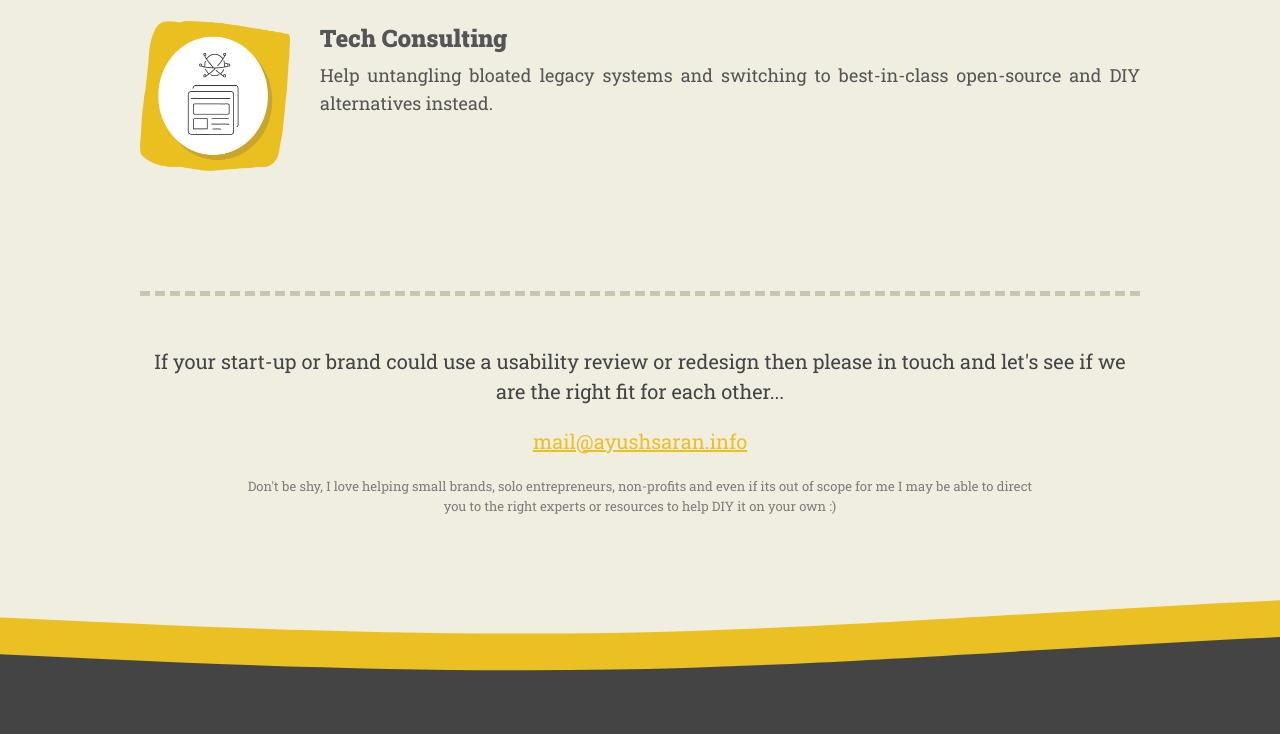
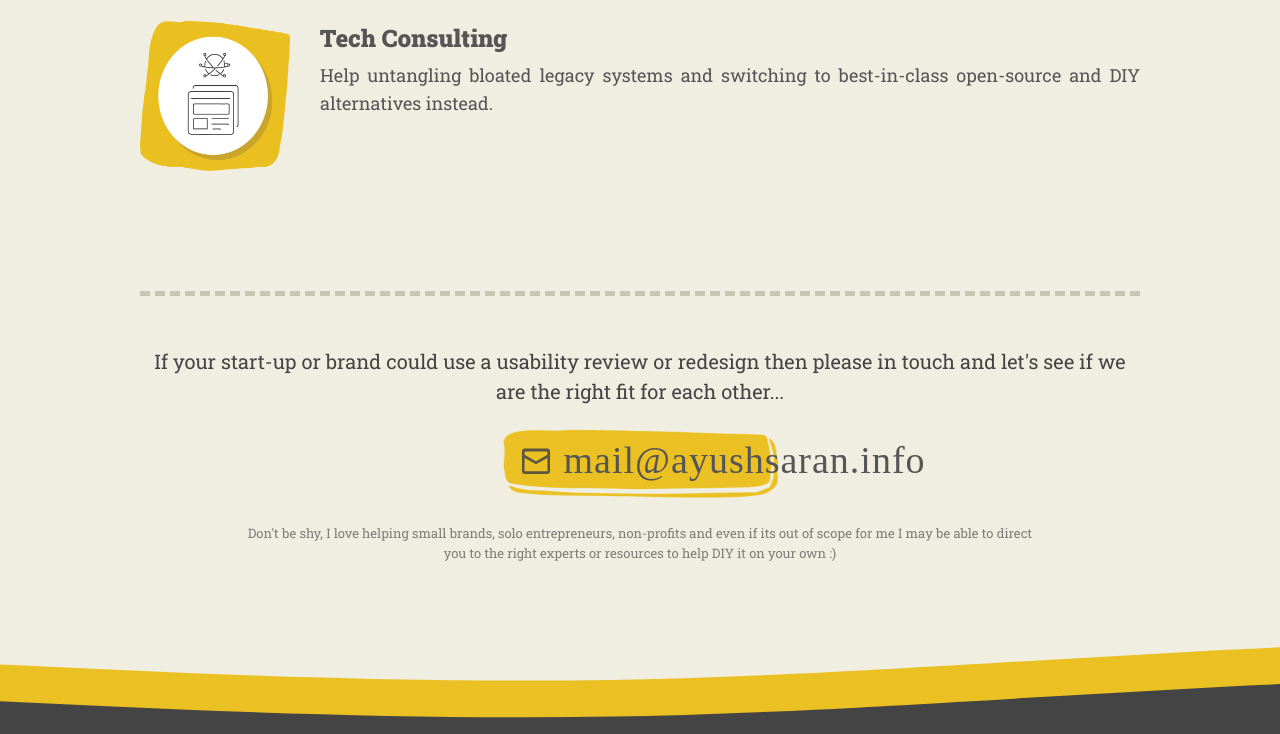
Before and after one commit to ayushsaranGithuB/ayush-personal-react, a Next.js app: page / in a window 1280 px wide. Shown: the part 2000-2734 px from the top of the page. Built offline with nearby package versions, Linux system fonts and the light colour scheme; a web font is replaced by a local one.

Commit message:
button class

```diff
--- a/pages/index.js
+++ b/pages/index.js
@@ -55,7 +55,12 @@ export default function App() {
 
         <section className={styles.homeCTA}>
           <p>If your start-up or brand could use a usability review or redesign then please in touch and let's see if we are the right fit for each other...</p>
-          <p><a href="mailto:mail@ayushsaran.info">mail@ayushsaran.info</a></p>
+          <p><a className='button' href="mailto:mail@ayushsaran.info">
+            <svg width="28" height="27" viewBox="0 0 31 29" fill="none" xmlns="http://www.w3.org/2000/svg">
+              <path fill-rule="evenodd" clip-rule="evenodd" d="M28.1818 7.06726V3.33965H2.81818V7.06652L15.5 14.1079L28.1818 7.06726ZM28.1818 10.5658L15.5 17.6065L2.81818 10.5651V25.2441H28.1818V10.5658ZM2.81818 0.210449H28.1818C29.7383 0.210449 31 1.61144 31 3.33965V25.2441C31 26.9723 29.7383 28.3733 28.1818 28.3733H2.81818C1.26174 28.3733 0 26.9723 0 25.2441V3.33965C0 1.61144 1.26174 0.210449 2.81818 0.210449Z" fill="#444444"/>
+            </svg>
+              mail@ayushsaran.info</a>
+            </p>
           <small>
             Don't be shy, I love helping small brands, solo entrepreneurs, non-profits and even if its out of scope for me I may be able to direct you to the right experts or resources to help DIY it on your own :)
             </small>
--- a/styles/Home.module.css
+++ b/styles/Home.module.css
@@ -163,7 +163,7 @@ section.homeHero{
 
         display: inline-block;
         background: url('/img/button2.png') 0 0 no-repeat transparent;
-        background-size:contain; ;
+        background-size:contain;
         width: 200px;
         text-align: center;
         line-height: 65px;
--- a/styles/globals.css
+++ b/styles/globals.css
@@ -36,6 +36,33 @@ a:hover,
 a:active {
     color: #fff;
 }
+
+html>body a.button{
+    display: inline-block;
+    background: url('/img/button2.png') 0 0 no-repeat transparent;
+    background-size:100% 100%;
+    text-indent: 45px;
+    width: 200px;
+    text-align: center;
+    line-height: 65px;
+    font-size: 38px;
+    font-weight: normal;
+    padding:2px 60px 10px 17px;
+    font-family: var(--font-alt);
+    color: #555;
+    letter-spacing: 1px;
+    text-decoration: none;
+    margin-left: 0px;
+    position: relative;
+}
+
+a.button svg{
+    position: absolute;
+    top:22px;
+    opacity: 0.85;
+    left: 20px;
+}
+
 
 h1 b {
     font-size: calc(1em + 10vmin);
```
Also changed, not shown: pages/home.js (deleted, +0 -117 lines).
